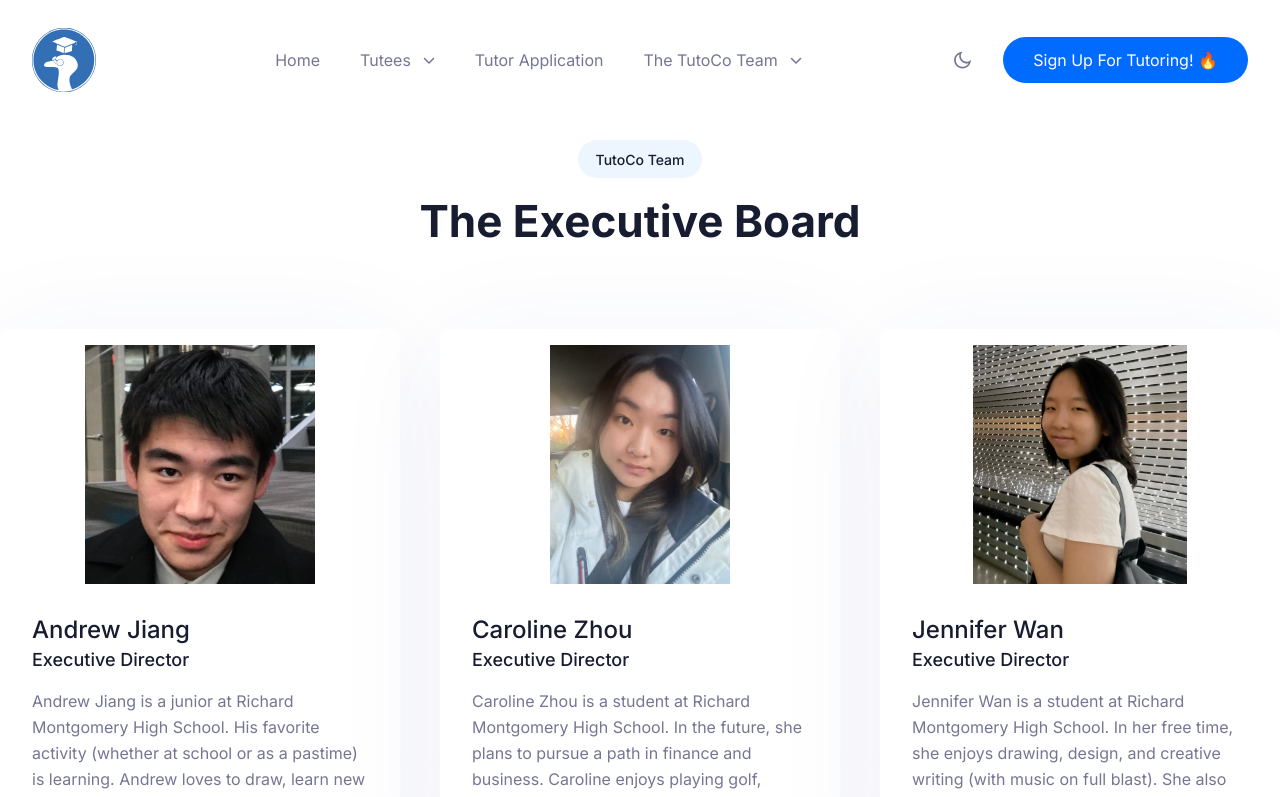
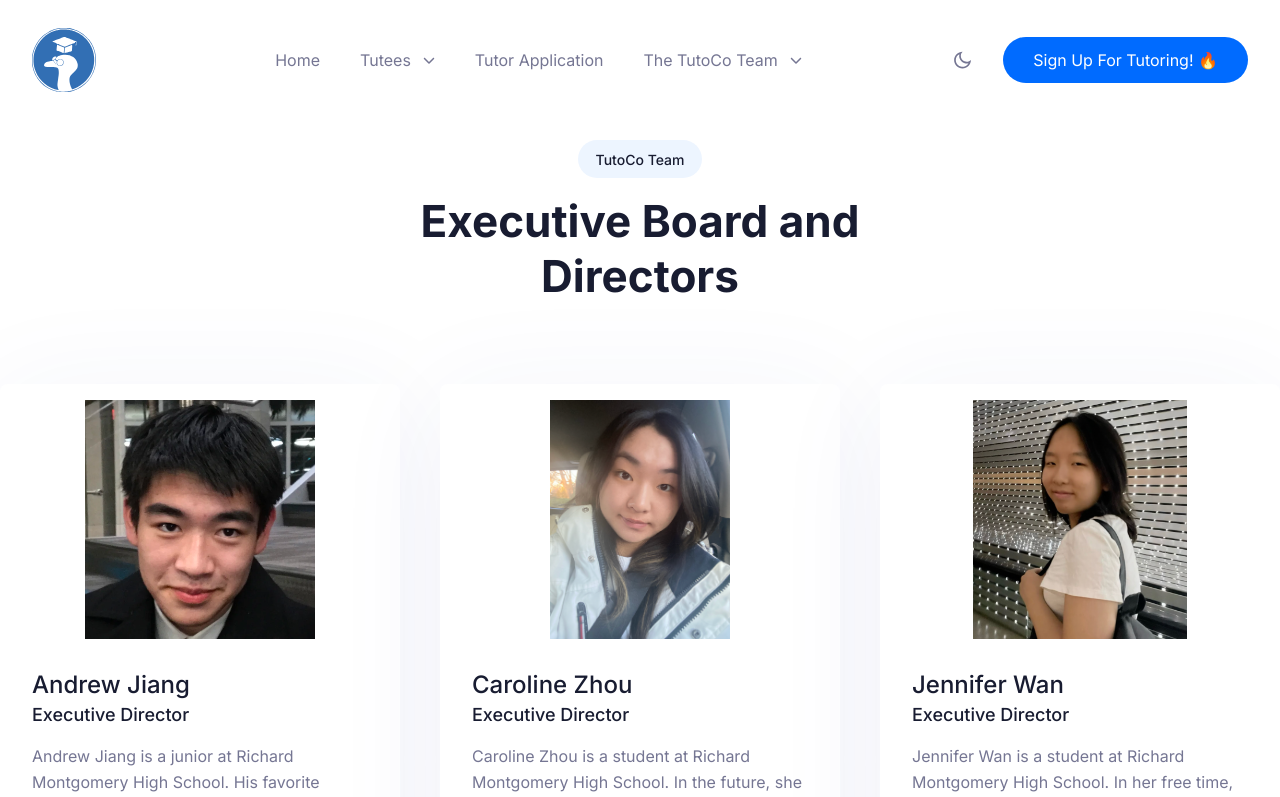
Before and after one commit to TutoCo/tutoco-site, a Next.js app: page /board in a window 1280 px wide. Shown: the top 797 px of the page. Built offline with nearby package versions, Linux system fonts and the light colour scheme.

Commit message:
Update page.tsx

```diff
--- a/app/(site)/(team)/board/page.tsx
+++ b/app/(site)/(team)/board/page.tsx
@@ -19,7 +19,7 @@ const BlogPage = async () => {
             <SectionHeader
               headerInfo={{
                 title: `TutoCo Team`,
-                subtitle: `The Executive Board`,
+                subtitle: `Executive Board and Directors`,
                 description: ``,
               }}
             />
```
